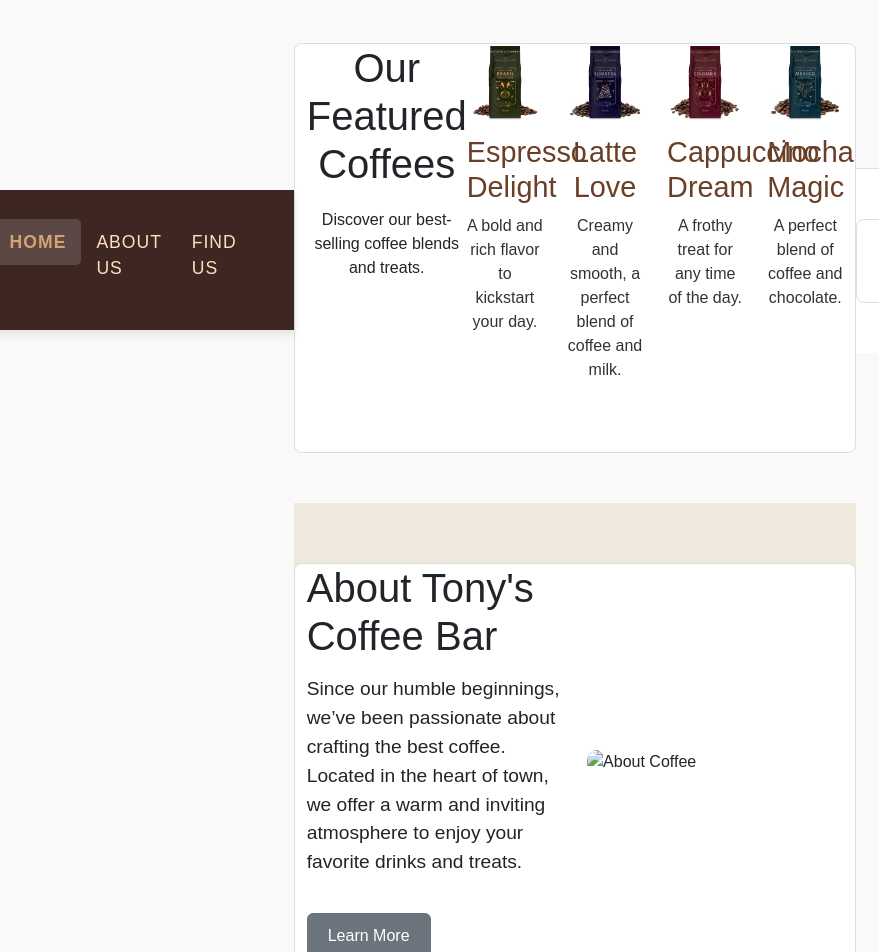
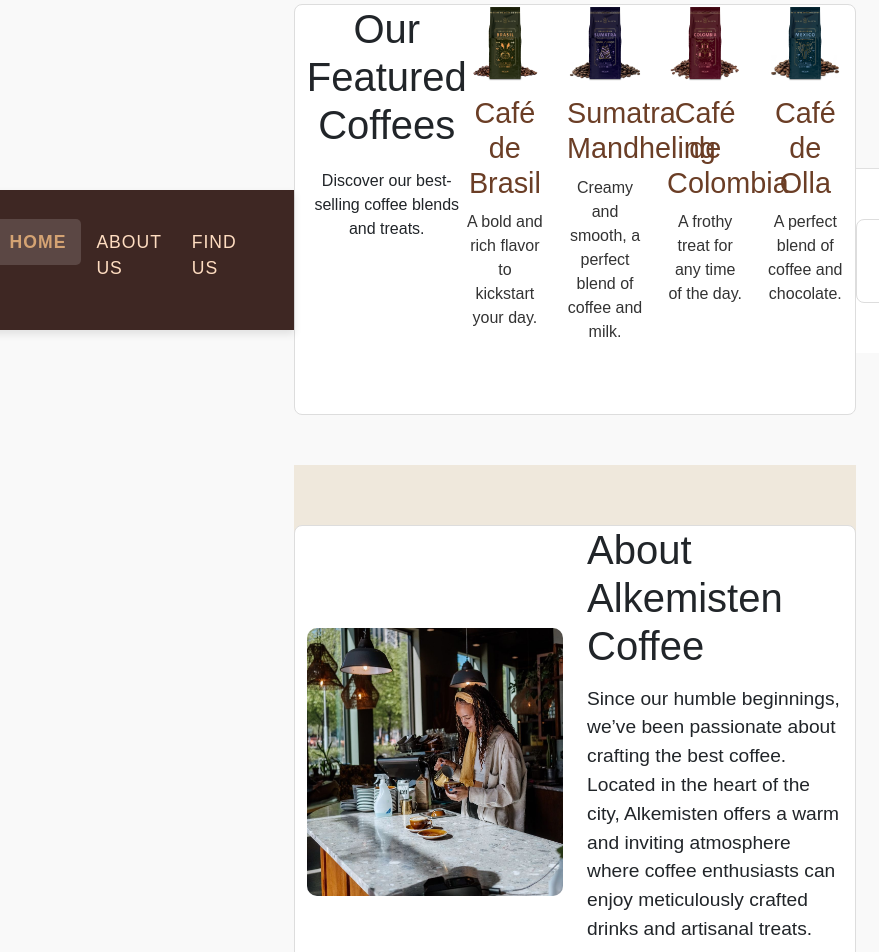
Before and after one commit to Omar-Alme/html-css-uppgift2, a website: page index.html in a window 1280 px wide. Shown: the part 140-1092 px from the top of the page, 222-1101 px from the left. Drawn offline with nearby package versions, Linux system fonts and the light colour scheme.

Commit message:
finished index page

```diff
--- a/index.html
+++ b/index.html
@@ -50,7 +50,7 @@
                     </div>
                     <!-- Right Side: Image (8 columns) -->
                     <div class="col-lg-8 col-md-12 image-content">
-                        <img src="./assets/media/kaffeshop.jpg" alt="Image of Coffee Shop" class="img-fluid">
+                        <img src="./assets/media/kaffeshop.jpg" alt="Alkemisten Coffee Shop" class="img-fluid">
                     </div>
                 </div>
             </div>
@@ -77,22 +77,22 @@
                 <div class="row">
                     <div class="col-lg-3 col-md-6 col-sm-12 coffee-item">
                         <img src="./assets/media/brazil-kafe.jpg" alt="Brazilian Coffee" class="img-fluid">
-                        <h3>Espresso Delight</h3>
+                        <h3>Café de Brasil</h3>
                         <p>A bold and rich flavor to kickstart your day.</p>
                     </div>
                     <div class="col-lg-3 col-md-6 col-sm-12 coffee-item">
                         <img src="./assets/media/sumatra-kafe.jpg" alt="Sumatra Coffee" class="img-fluid">
-                        <h3>Latte Love</h3>
+                        <h3>Sumatra Mandheling</h3>
                         <p>Creamy and smooth, a perfect blend of coffee and milk.</p>
                     </div>
                     <div class="col-lg-3 col-md-6 col-sm-12 coffee-item">
                         <img src="./assets/media/colombia-kafe.jpg" alt="Colombian Coffee" class="img-fluid">
-                        <h3>Cappuccino Dream</h3>
+                        <h3>Café de Colombia</h3>
                         <p>A frothy treat for any time of the day.</p>
                     </div>
                     <div class="col-lg-3 col-md-6 col-sm-12 coffee-item">
                         <img src="./assets/media/mexico-kafe.jpg" alt="Mexico Coffee" class="img-fluid">
-                        <h3>Mocha Magic</h3>
+                        <h3>Café de Olla</h3>
                         <p>A perfect blend of coffee and chocolate.</p>
                     </div>
                 </div>
@@ -102,17 +102,19 @@
         <section class="about-us">
             <div class="container">
                 <div class="row align-items-center">
+                    <!-- Left Side: About Image -->
+                    <div class="col-md-6 about-image">
+                        <img src="assets/media/barista.jpg" alt="About Coffee" class="img-fluid">
+                    </div>
+                    <!-- Right Side: About Text -->
                     <div class="col-md-6 about-text">
-                        <h2>About Tony's Coffee Bar</h2>
+                        <h2>About Alkemisten Coffee</h2>
                         <p>
-                            Since our humble beginnings, we’ve been passionate about crafting the best coffee.
-                            Located in the heart of town, we offer a warm and inviting atmosphere to enjoy your favorite
-                            drinks and treats.
+                            Since our humble beginnings, we’ve been passionate about crafting the best coffee. Located
+                            in the heart of the city, Alkemisten offers a warm and inviting atmosphere where coffee
+                            enthusiasts can enjoy meticulously crafted drinks and artisanal treats.
                         </p>
-                        <a href="#" class="btn btn-secondary">Learn More</a>
-                    </div>
-                    <div class="col-md-6 about-image">
-                        <img src="about-coffee.jpg" alt="About Coffee" class="img-fluid">
+                        <a href="about.html" class="btn btn-coffee-theme">Learn More</a>
                     </div>
                 </div>
             </div>
@@ -241,14 +243,15 @@
             <div class="container text-center">
                 <h2>Ready to Experience the Best Coffee?</h2>
                 <p>Visit us today or order online for pickup and delivery!</p>
-                <a href="#" class="btn btn-coffee-theme">Visit Us</a>
+                <a href="contact.html" class="btn btn-coffee-theme">Visit Us</a>
             </div>
         </section>
     </main>
     <footer class="footer">
         <div class="container">
             <div class="footer-content">
-                <a href="https://www.instagram.com/alkemistenkaffe/?hl=en" style="text-decoration: none;" target="_blank">
+                <a href="https://www.instagram.com/alkemistenkaffe/?hl=en" style="text-decoration: none;"
+                    target="_blank">
                     <i class="fa-brands fa-instagram"></i>
                 </a>
                 <a href="https://maps.app.goo.gl/a8NXap2ZLZ1bRQmy5" target="_blank">
@@ -260,5 +263,4 @@
     </footer>
     <script src="node_modules/bootstrap/dist/js/bootstrap.bundle.min.js"></script>
 </body>
-
 </html>
```
Lines whose indentation alone changed are shown as unchanged.
